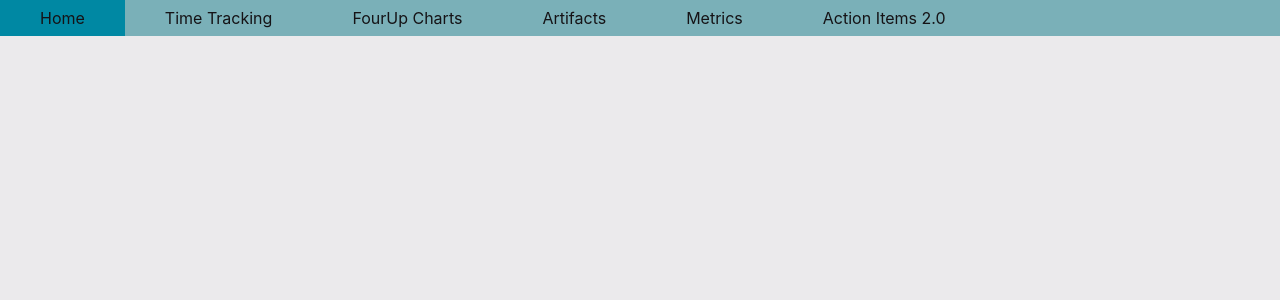
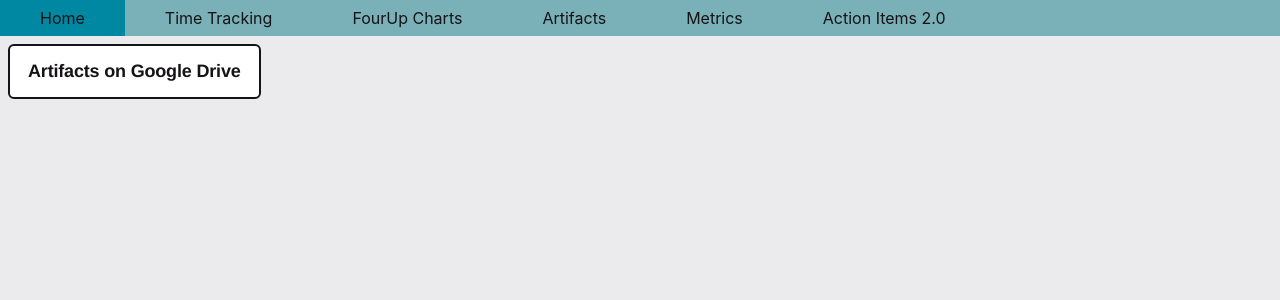
Before and after one commit to FiTRSkills-com/FiTR_Skills_App_Project_Website, a React (Create React App) app: page /artifact in a window 1280 px wide. Shown: the top 300 px of the page. Built offline with nearby package versions, Linux system fonts and the light colour scheme.

Commit message:
Updated Project Website Information

```diff
--- a/src/App.js
+++ b/src/App.js
@@ -5,6 +5,7 @@ import { Home } from './components/Home';
 import { Time } from './components/Time';
 import { Metric } from './components/Metric';
 import { FourUp } from './components/FourUp';
+import { Artifacts } from './components/Artifacts';
 import { BrowserRouter, Routes, Route, Navigate } from "react-router-dom";
 
 function App() {
@@ -17,6 +18,7 @@ function App() {
           <Route path="/time" element={<Time />} />
           <Route path="/four-up" element={<FourUp />} />
           <Route path="/metric" element={<Metric />} />
+          <Route path="/artifact" element={<Artifacts />} />
           <Route path="/FiTR_Skills_App_Project_Website" element={<Navigate to="/" />} />
         </Routes>
       </BrowserRouter>
--- a/src/components/Artifacts.js
+++ b/src/components/Artifacts.js
@@ -0,0 +1,17 @@
+import React from 'react';
+
+function Artifacts() {
+    return (
+        <div className="driveButton">
+        <a
+            className="linkButton"
+            href="https://drive.google.com/drive/folders/1ekRFDDWEJ8txeGb2NxXEgT8qWVAgVSqb?usp=sharing"
+        >
+            {" "}
+            Artifacts on Google Drive{" "}
+        </a>
+    </div>
+    )
+}
+
+export { Artifacts };
--- a/src/components/FourUp.js
+++ b/src/components/FourUp.js
@@ -1,9 +1,8 @@
 import React from 'react';
-import './FourUp.css';
 
 function FourUp() {
     return (
-        <div className="fourUp">
+        <div className="driveButton">
         <a
             className="linkButton"
             href="https://drive.google.com/drive/folders/1KCtkYUW8y05Njr_IMCHCJQZzvKI4FOcn?usp=sharing"
--- a/src/components/Metric.js
+++ b/src/components/Metric.js
@@ -1,14 +1,28 @@
 import React from 'react';
-import { metric } from '../content';
+import { projectMetric, productMetric, processMetric } from '../content';
 
 function Metric() {
     return (
         <>
+        <div>
+        <h2 class='subheader-text'>Process Metric</h2>
         {
-            metric.map( (paragraph) => (
+            processMetric.map( (paragraph) => (
                 <p className='bodyText'>{paragraph}</p>
             ))
         }
+        <h2 class='subheader-text'>Product Metric</h2>
+        {
+            productMetric.map( (paragraph) => (
+                <p className='bodyText'>{paragraph}</p>
+            ))
+        }
+        <h2 class='subheader-text'>Project Metric</h2>
+        {
+            projectMetric.map( (paragraph) => (
+                <p className='bodyText'>{paragraph}</p>
+            ))
+        }</div>
         </>
     );
 }
--- a/src/components/Navbar.js
+++ b/src/components/Navbar.js
@@ -8,7 +8,7 @@ function Navbar() {
             <Link to="/" class="navbar-item">Home</Link>
             <Link to="time" class="navbar-item">Time Tracking</Link>
             <Link to="four-up" class="navbar-item">FourUp Charts</Link>
-            <Link to="/" class="navbar-item">Artifacts</Link>
+            <Link to="artifact" class="navbar-item">Artifacts</Link>
             <Link to="metric" class="navbar-item">Metrics</Link>
             <Link to="/" class="navbar-item">Action Items 2.0</Link>
         </div>
--- a/src/content.js
+++ b/src/content.js
@@ -1,14 +1,24 @@
 export const projectDescription = [
-    "FiTR Skills App is an ongoing development project focused on streamlining the process behind skill and talent acquisition. ",
-
-    "The current development team consists of four engineers: Greg Brutschea as Project Manager, Will Petersen as Deliverable/Internal Communication Lead, Darek Dunbar as Front End Tech Lead, and Max Colletti as Sponsor Communication Lead / Backend Tech Lead.",
-    "The goal of FiTR Skills App is to provide a platform that integrates the individual processes of job seeking, hiring, and training into one connected experience. Job seekers can look for open job or training opportunities by swiping through nearby opportunities" +
-    "with matching skills, employers can post job opportunities with required skills or look for educators to train their employees, and educators can get connected to candidates to train or companies to train for.",
-    "This project's aim is to build upon current development of the platform to feature completion and potentially expand Skills Acquisition and/or add an Android Application."
+    "FiTR Skills App is an ongoing development project focused on streamlining the process behind skill and talent acquisition.",
+    "",
+    "The current development team consists of four engineers: Greg Brutschea as SCRUM Master, Will Petersen as Deliverable Dude and Internal Communication Lead, Darek Dunbar as Tech Lead and 4UP Form Filer, and Max Colletti as Sponsor Communication Lead and Agenda Adjudicator.",
+    "The goal of FiTR Skills App is to provide a skills first talent acquisition platform. Employers can create employment opportunities through two ways: a general list of skills they are interested in, as well as through a specified job post with a set of desired skills. Once set, these skills all congregate into a pool of in-demand skills associated with a location set by the employer or specified  by the job post."+
+    " Candidates then are able to go through these pools of in-demand skills based on the locations they select, and select the skills they are capable of. After a certain percentage of capability is met, set by the employer, the job is added to a list of recommended jobs the candidate may then express interest in. Employers may then look through candidates who have shown interest, or other candidates in the area "+
+    "sorted by capability percentage, and reach out to look to schedule a brief interview. This brief video interview if accepted by both parties will take place within the application. This project's aim is to build upon the current development of the system to its MVP. Future expansion of this project includes but not limited to, building upon the skills framework, providing a web app for candidates, providing an "+
+    "android app for candidates and investigating / building a skills certification platform for educators. These future expansions are currently prioritized in order based on early conversations with the project sponsor Jeff Kerns, but future conversations are important in order to more accurately define and prioritize these expansions."
 ];
 
-export const metric = [
-    "Place Holder "
+export const processMetric = [
+    "Testing efficiency: Defects found in testing by total number of defects",
+]
+
+export const productMetric = [
+    "Effort by type of epic: The total effort of each category of task completed per sprint.",
+    "- The category will be determined by Epic",
+]
+
+export const projectMetric = [
+    "Effort variance: Estimated effort versus actual effort per task"
 ]
 
 export const projectLinks = [
@@ -25,5 +35,9 @@ export const projectLinks = [
 export const projectPlan = [
     "The project methodology chosen for FitrSkills is SCRUM. Requirements will be broken out into epics and then further broken down into sprints. Sprints will take place over two weeks and aim to accomplish specific dev goals laid out by stories which make up a" +
     " sprint. Each epic will take a variable amount of time to accomplish but will be driven by the number of stories assigned to them. In terms of artifacts, the team will keep a product backlog, created early in the development cycle, containing all the work for" +
-    " the project and keep sprint backlogs for each sprint to track sprint progress."
+    " the project and keep sprint backlogs for each sprint to track sprint progress.",
+    "In adherence to scrum, before every sprint begins we will hold a Sprint Planning phase where the team will come together, look at our product backlog and set the scope as well as assign initial user stories for the week. During the sprint, every weekday we "+
+    "will host a daily standup meeting where all team members will come together over slack to discuss what they did, what they plan to do and what is blocking them. If there is an urgent blockers or any blocker that is lasting too long we will hold an in person "+
+    "meeting in efforts to unblock and assist whoever is blocked. After every Sprint we will hold a demo for our sponsor and coach as well as a sprint retrospective team meeting, talking about what went right, what went wrong, and what we can do better. The "+
+    "sprint planning, daily standups, and retrospectives will be led by our SCRUM Master Greg Brutschea and the Demos will be led by whoever is the most comfortable with stories / epics completed in a sprint."
 ];
--- a/src/index.css
+++ b/src/index.css
@@ -29,3 +29,58 @@ code {
   font-size: 1rem;
   margin: 10px 10px 10px 10px;
 }
+
+/* CSS */
+.linkButton {
+  background: #fff;
+  backface-visibility: hidden;
+  border-radius: .375rem;
+  border-style: solid;
+  border-width: .125rem;
+  box-sizing: border-box;
+  color: #151316;
+  cursor: pointer;
+  display: inline-block;
+  font-family: Circular,Helvetica,sans-serif;
+  font-size: 1.125rem;
+  font-weight: 700;
+  letter-spacing: -.01em;
+  line-height: 1.3;
+  padding: .875rem 1.125rem;
+  position: relative;
+  text-align: left;
+  text-decoration: none;
+  transform: translateZ(0) scale(1);
+  transition: transform .2s;
+  user-select: none;
+  -webkit-user-select: none;
+  touch-action: manipulation;
+}
+
+.linkButton:not(:disabled):hover {
+  transform: scale(1.03);
+}
+
+.linkButton:not(:disabled):hover:active {
+  transform: scale(1.05) translateY(.125rem);
+}
+
+.linkButton:focus {
+  outline: 0 solid transparent;
+}
+
+.button-80:focus:not(:focus-visible) {
+  outline: 0 solid transparent;
+}
+
+.button-80:focus:not(:focus-visible):before {
+  border-width: 0;
+}
+
+.button-80:not(:disabled):active {
+  transform: translateY(.125rem);
+}
+
+.driveButton {
+  padding: .5rem;
+}
```
